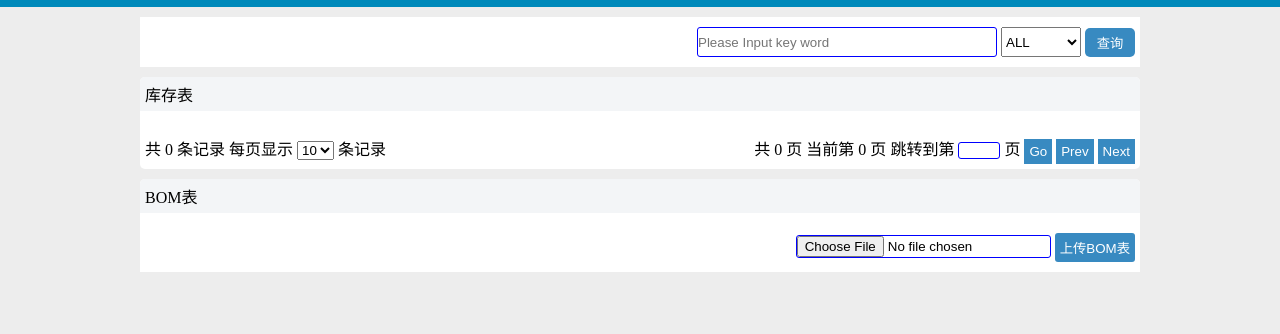
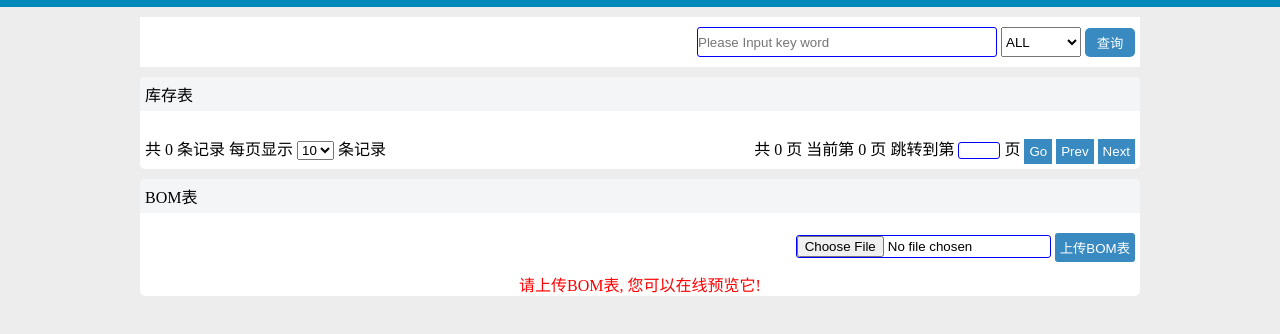
Before and after one commit to PoetLiu/Web, a plain HTML site: page MaterialManageSys/index.html in a window 1280 px wide. Shown: the part 50-384 px from the top of the page. Drawn offline with Linux system fonts and the light colour scheme; no server answers.

Commit message:
Mod: Add upload notice.

```diff
--- a/MaterialManageSys/index.html
+++ b/MaterialManageSys/index.html
@@ -65,6 +65,9 @@
                 <iframe name="iframe_hidden" id="iframe_hidden"></iframe>
             </div>
         </div>
+        <p class="notice" id="upload-bom-notice">
+           请上传BOM表, 您可以在线预览它!
+        </p>
         <div class="section-content table-box clear-fix" id="bom-table-box">
             <table id="bom-tb">
             </table>
--- a/MaterialManageSys/js/index.js
+++ b/MaterialManageSys/js/index.js
@@ -88,6 +88,7 @@ function updateBom(data) {
 
     bomTB.update(newData, head);
     $('#bom-table-box').show();
+    $('#upload-bom-notice').hide();
 }
 
 $(document).ready(function () {
--- a/MaterialManageSys/style/index.css
+++ b/MaterialManageSys/style/index.css
@@ -45,6 +45,11 @@ body {
     /*border: solid 1px black;*/
     border-radius: 5px;
     background-color: #FFFFFF;
+}
+
+.section .notice {
+    color: red;
+    text-align: center;
 }
 
 .section .section-header {
```
